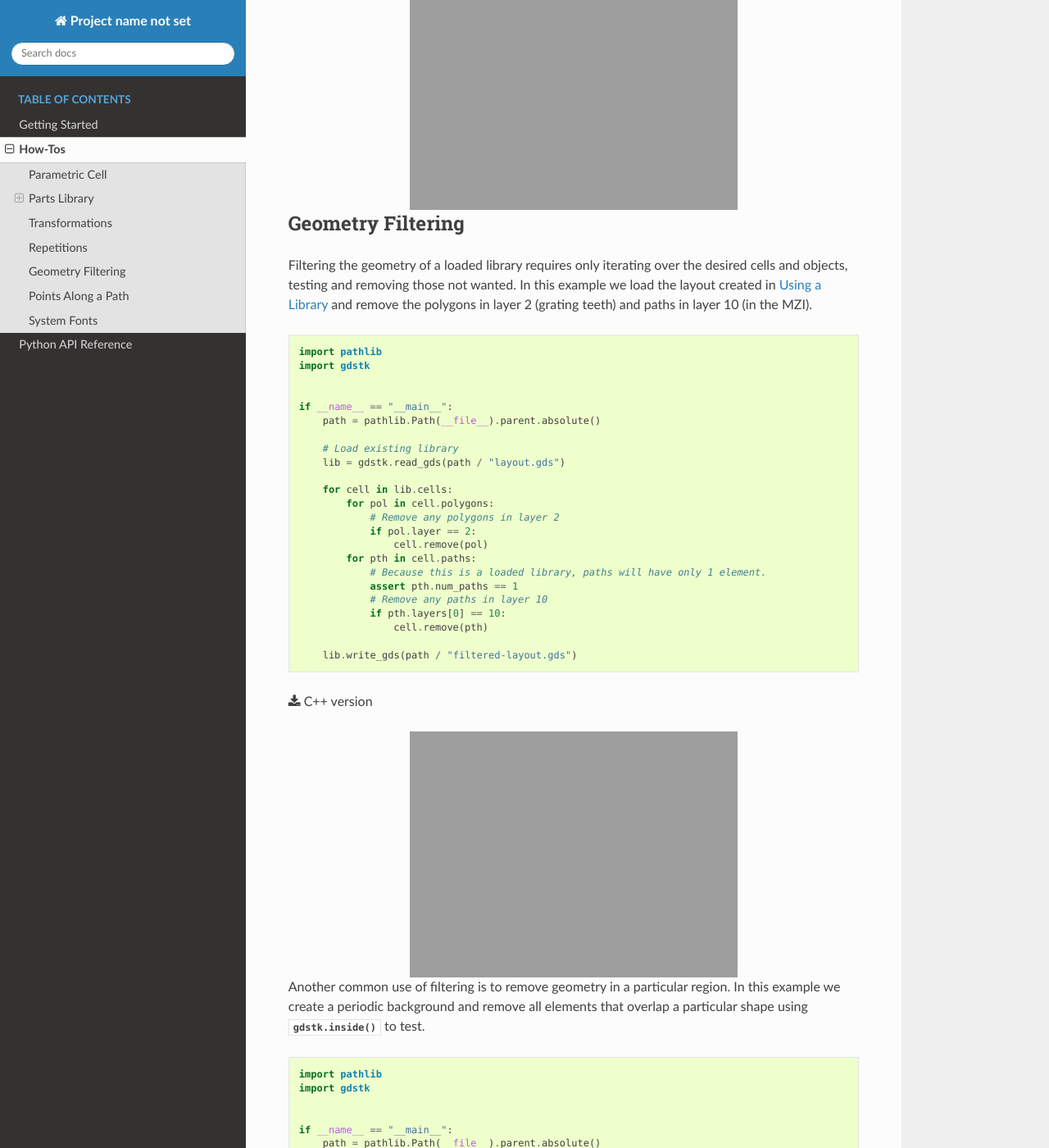
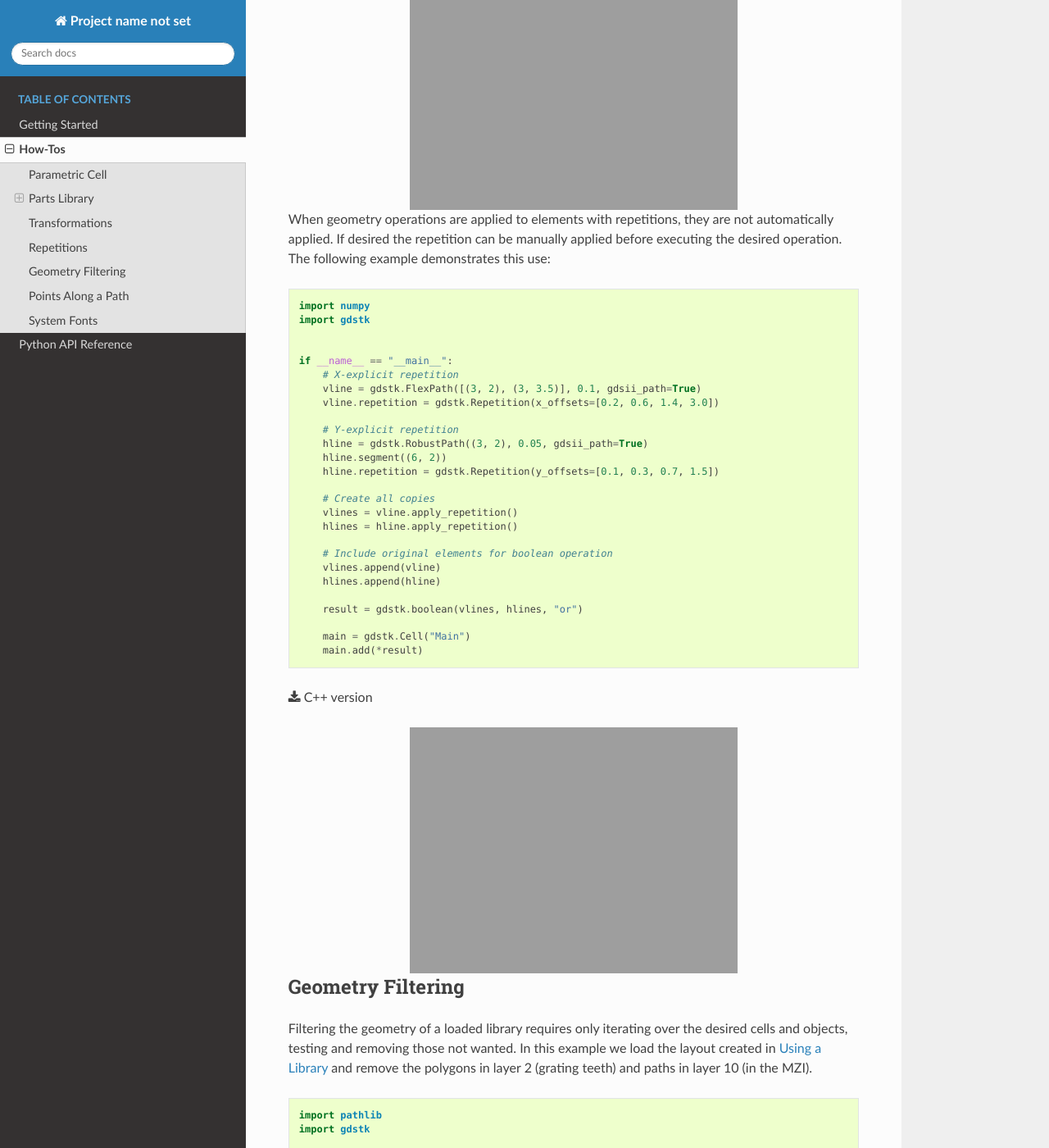
Before and after one commit to heitzmann/gdstk, a Sphinx documentation site: the page built from docs/how-tos.rst, in a window 1280 px wide and 1400 px high, scrolled down 7277 px. Shown: the whole window at 82% size. Built offline with Sphinx 7.4.7 and the Read the Docs theme 2.0.0, drawn with Linux system fonts in a browser that asks for light colours.

Commit message:
Add how-to for oeprations with repetitions

```diff
--- /dev/null
+++ b/docs/apply_repetition.py
@@ -0,0 +1,41 @@
+######################################################################
+#                                                                    #
+#  Copyright 2020-2020 Lucas Heitzmann Gabrielli.                    #
+#  This file is part of gdstk, distributed under the terms of the    #
+#  Boost Software License - Version 1.0.  See the accompanying       #
+#  LICENSE file or <http://www.boost.org/LICENSE_1_0.txt>            #
+#                                                                    #
+######################################################################
+
+import pathlib
+from tutorial_images import draw
+import numpy
+import gdstk
+
+
+if __name__ == "__main__":
+    # X-explicit repetition
+    vline = gdstk.FlexPath([(3, 2), (3, 3.5)], 0.1, gdsii_path=True)
+    vline.repetition = gdstk.Repetition(x_offsets=[0.2, 0.6, 1.4, 3.0])
+
+    # Y-explicit repetition
+    hline = gdstk.RobustPath((3, 2), 0.05, gdsii_path=True)
+    hline.segment((6, 2))
+    hline.repetition = gdstk.Repetition(y_offsets=[0.1, 0.3, 0.7, 1.5])
+
+    # Create all copies
+    vlines = vline.apply_repetition()
+    hlines = hline.apply_repetition()
+
+    # Include original elements for boolean operation
+    vlines.append(vline)
+    hlines.append(hline)
+
+    result = gdstk.boolean(vlines, hlines, "or")
+
+    main = gdstk.Cell("Main")
+    main.add(*result)
+    main.name = "apply_repetition"
+    path = pathlib.Path(__file__).parent.absolute() / "how-tos"
+    path.mkdir(parents=True, exist_ok=True)
+    draw(main, path)
--- a/docs/how-tos.rst
+++ b/docs/how-tos.rst
@@ -122,6 +122,19 @@ The following example demonstrates the use of different forms of repetition to a
 .. image:: how-tos/repetitions.*
    :align: center
 
+When geometry operations are applied to elements with repetitions, they are not automatically applied.
+If desired the repetition can be manually applied before executing the desired operation.
+The following example demonstrates this use:
+
+.. literalinclude:: apply_repetition.py
+   :language: python
+   :start-after: from tutorial_images import draw
+   :end-before: main.name
+
+:download:`C++ version <cpp/apply_repetition.cpp>`
+
+.. image:: how-tos/apply_repetition.*
+   :align: center
 
 ******************
 Geometry Filtering
```
Also changed, not shown: 2 other files.
